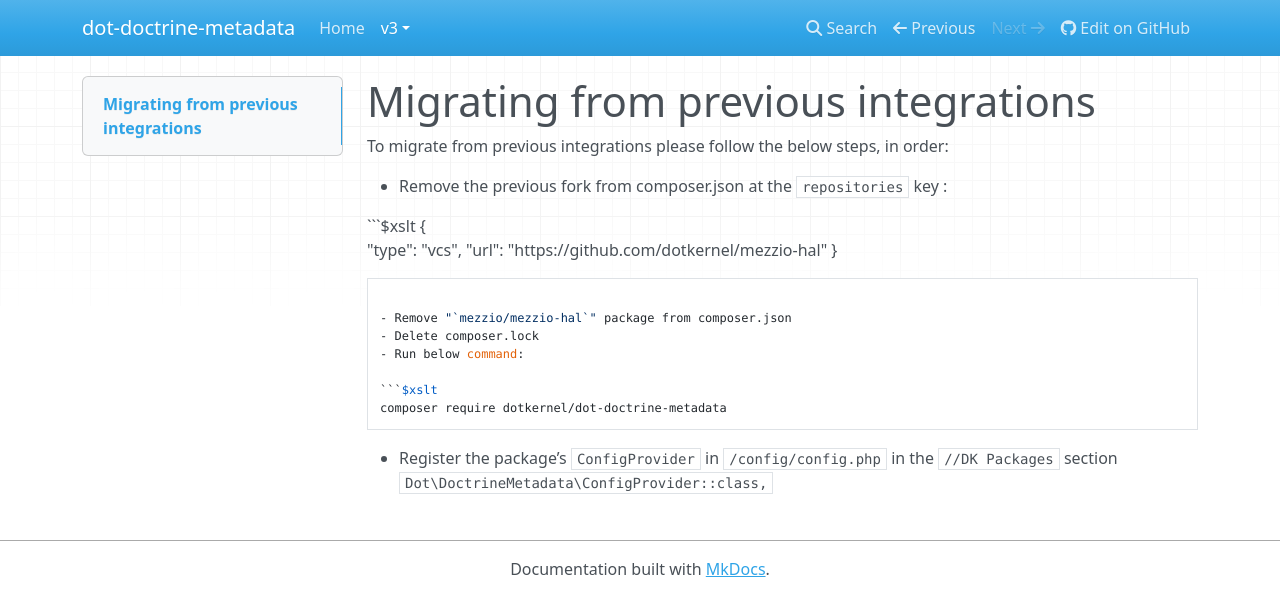
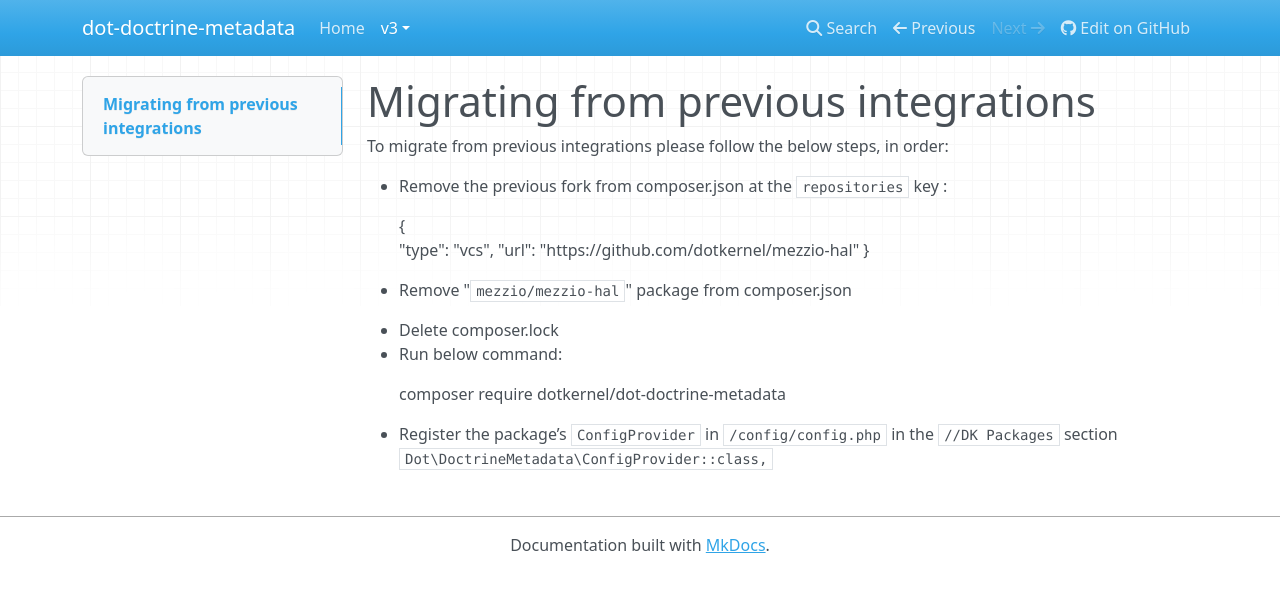
Before and after one commit to dotkernel/dot-doctrine-metadata, an MkDocs documentation site: the page built from docs/book/v3/migrating-from-previous-integrations.md, in a window 1280 px wide. Shown: the top 616 px of the page. Built offline with MkDocs 1.6.1, drawn with Linux system fonts in a browser that asks for light colours; nearby versions of some CDN libraries.

Commit message:
requested changes.

````diff
--- a/docs/book/v3/migrating-from-previous-integrations.md
+++ b/docs/book/v3/migrating-from-previous-integrations.md
@@ -4,20 +4,16 @@ To migrate from previous integrations please follow the below steps, in order:
 
 - Remove the previous fork from composer.json at the `repositories` key :
 
-```$xslt
-{
-    "type": "vcs",
-    "url": "https://github.com/dotkernel/mezzio-hal"
-}
-```
+      {
+          "type": "vcs",
+          "url": "https://github.com/dotkernel/mezzio-hal"
+      }
 
 - Remove "`mezzio/mezzio-hal`" package from composer.json
 - Delete composer.lock
 - Run below command:
 
-```$xslt
-composer require dotkernel/dot-doctrine-metadata
-```
+      composer require dotkernel/dot-doctrine-metadata
 
 - Register the package’s `ConfigProvider` in `/config/config.php` in the `//DK Packages` section
   `Dot\DoctrineMetadata\ConfigProvider::class,`
````
Also changed, not shown: SECURITY.md (+4 -4 lines).
